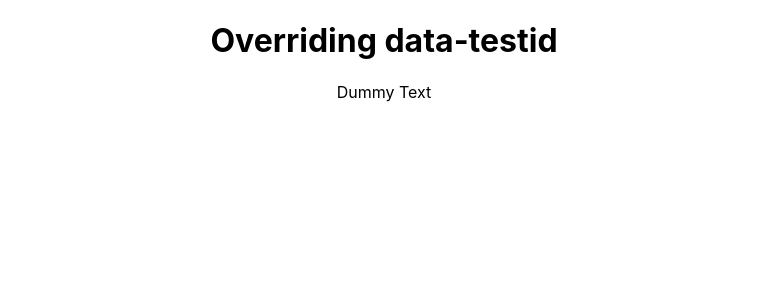
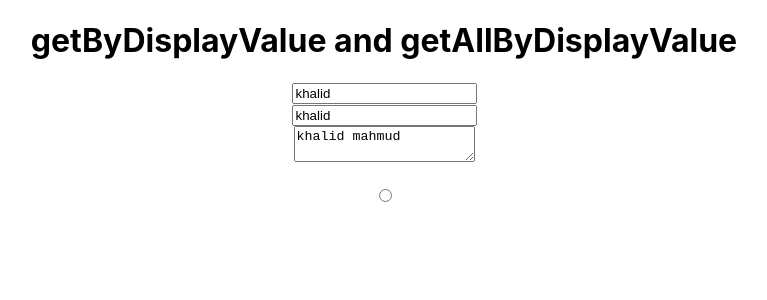
Before and after one commit to abhikhalid/blog-app, a React (Create React App) app: page / in a window 1280 px wide. Shown: the top 300 px of the page, without its empty margins (256-1023 px from the left). Built offline with nearby package versions, Linux system fonts and the light colour scheme.

Commit message:
Part 27 - getByDisplayValue and getAllByDisplayValue

```diff
--- a/src/App.js
+++ b/src/App.js
@@ -4,16 +4,22 @@ function App() {
 
   return (
     <div className="App">
-      <h1>Overriding data-testid</h1>
+      <h1>getByDisplayValue and getAllByDisplayValue</h1>
 
-      {/* <div data-testid='test-div'>
-        Dummy Text
-      </div> */}
+      <input type="text" defaultValue={'khalid'} />
 
+      <br />
 
-      <div element-id='test-div'>
-        Dummy Text
-      </div>
+      <input type="text" defaultValue={'khalid'} />
+
+      <br />
+
+      <textarea defaultValue={'khalid mahmud'} />
+
+      <br />
+      <br />
+
+      <input type="radio" defaultValue={'male'} />
 
     </div>
   );
```
Also changed, not shown: 1 other file (tests, documents, lock files or other folders).
